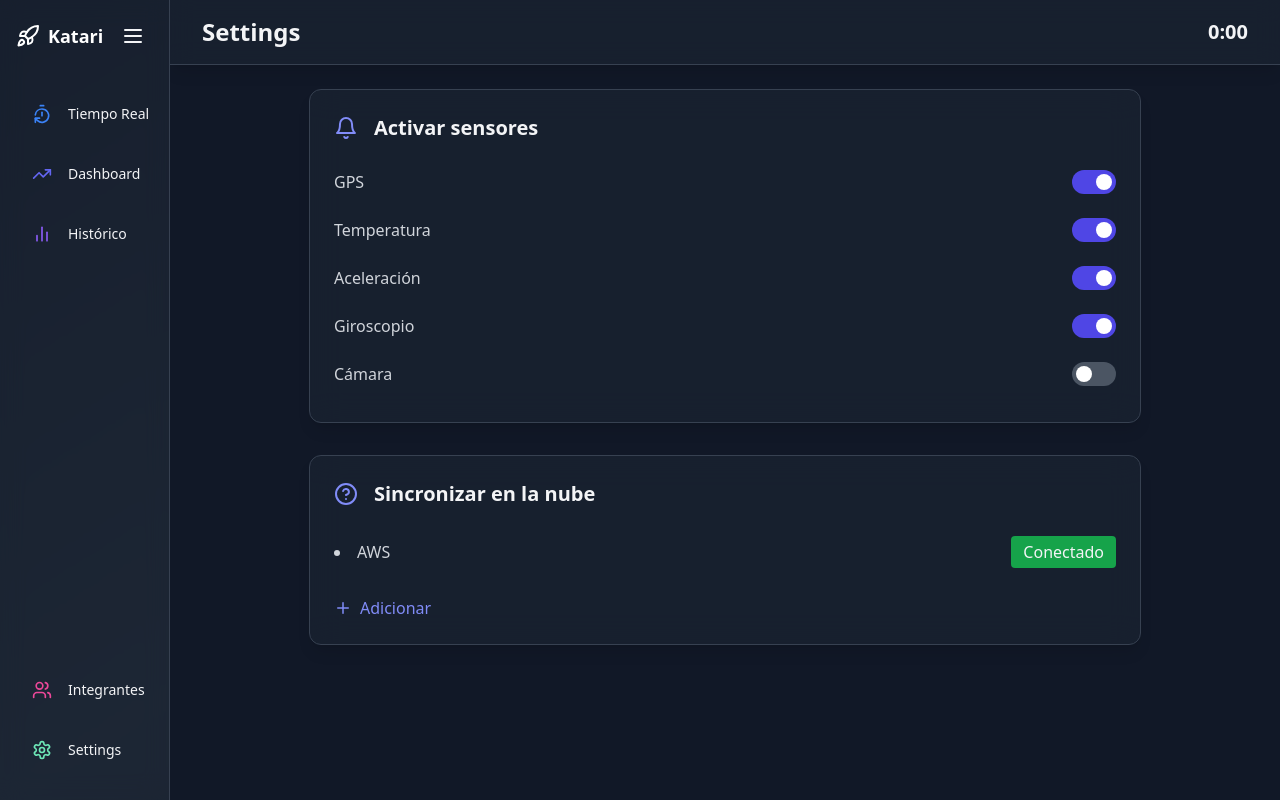
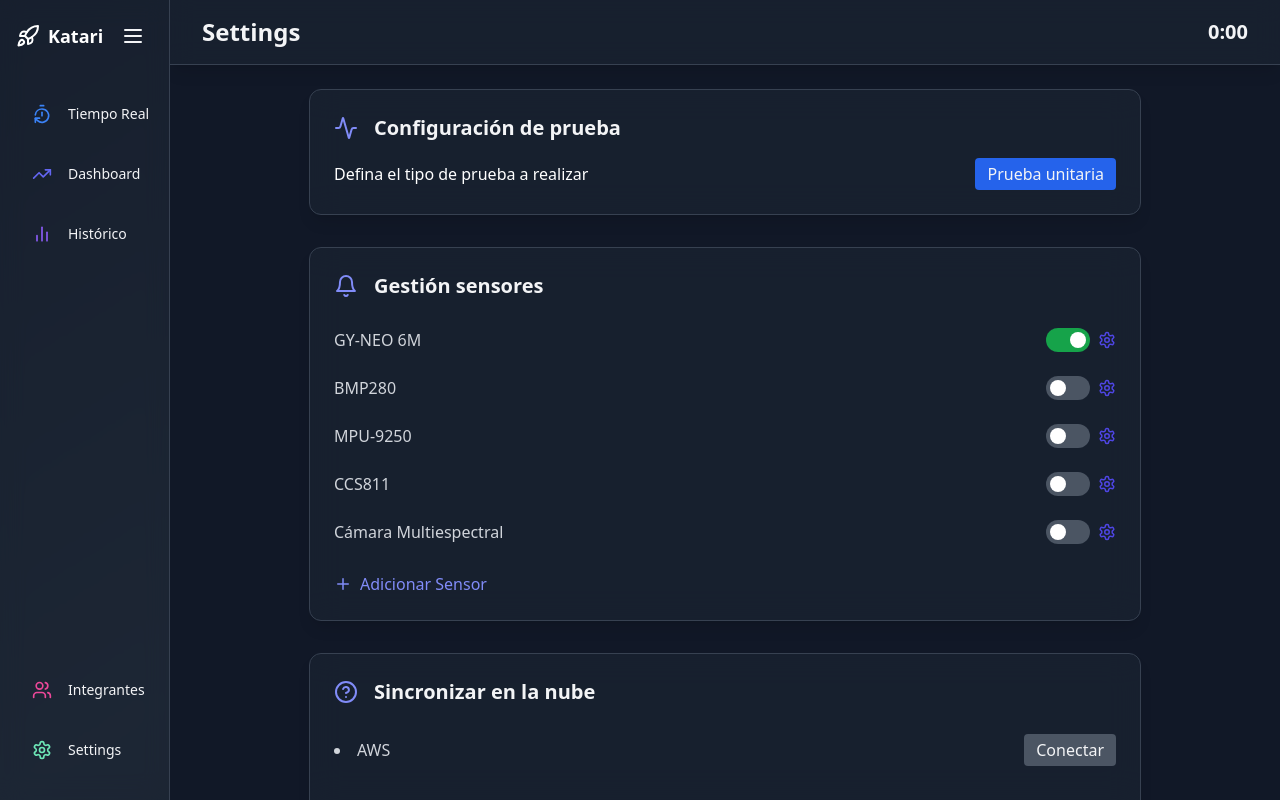
Before and after one commit to KatariSociety/KatariSoft, a React (Vite) app: page /settings in a window 1280 px wide. Built offline with nearby package versions, Linux system fonts and the light colour scheme.

Commit message:
Changed manage sensors

```diff
--- a/src/components/settings/ConnectedAccounts.jsx
+++ b/src/components/settings/ConnectedAccounts.jsx
@@ -7,7 +7,7 @@ const ConnectedAccounts = () => {
 		{
 			id: 1,
 			name: "AWS",
-			connected: true,
+			connected: false,
 		},
 	]);
 	return (
@@ -42,7 +42,7 @@ const ConnectedAccounts = () => {
 				</div>
 			))}
 			<button className='mt-4 flex items-center text-indigo-400 hover:text-indigo-300 transition duration-200'>
-				<Plus size={18} className='mr-2' /> Adicionar
+				<Plus size={18} className='mr-2' /> Agregar cuenta
 			</button>
 		</SettingSection>
 	);
--- a/src/components/settings/Sensores.jsx
+++ b/src/components/settings/Sensores.jsx
@@ -1,45 +1,49 @@
 import { useState } from "react";
 import SettingSection from "./SettingSection";
-import { Bell } from "lucide-react";
+import { Bell, Plus, Settings } from "lucide-react";
 import ToggleSwitch from "./ToggleSwitch";
 
 const Sensores = () => {
 	const [sensores, setSensores] = useState({
 		gps: true,
-		acelera: true,
-		giro: true,
-		temp: true,
+		bmp: true,
+		gy91: true,
+		co2: true,
 		cam: false,
 	});
+	const handleSettingsClick = (sensorlabel) => {
+		alert(`Configuración de ${sensorlabel} en construcción`);
+	};
+
+	const sensorList = [
+		{ label: "GY-NEO 6M", key: "gps" },
+		{ label: "BMP280", key: "barometro" },
+		{ label: "MPU-9250", key: "giroscopio" },
+		{ label: "CCS811", key: "aire" },
+		{ label: "Cámara Multiespectral", key: "camara" },
+	];
 
 	return (
-		<SettingSection icon={Bell} title={"Activar sensores"}>
-			<ToggleSwitch
-				label={"GPS"}
-				isOn={sensores.gps}
-				onToggle={() => setSensores({ ...sensores, gps: !sensores.gps })}
-			/>
-			<ToggleSwitch
-				label={"Temperatura"}
-				isOn={sensores.temp}
-				onToggle={() => setSensores({ ...sensores, temp: !sensores.temp })}
-			/>
-			<ToggleSwitch
-				label={"Aceleración"}
-				isOn={sensores.acelera}
-				onToggle={() => setSensores({ ...sensores, acelera: !sensores.acelera })}
-			/>
-			<ToggleSwitch
-				label={"Giroscopio"}
-				isOn={sensores.giro}
-				onToggle={() => setSensores({ ...sensores, giro: !sensores.giro })}
-			/>
-			<ToggleSwitch
-				label={"Cámara"}
-				isOn={sensores.cam}
-				onToggle={() => setSensores({ ...sensores, cam: !sensores.cam })}
-			/>
+		<SettingSection icon={Bell} title={"Gestión sensores"}>
+			{sensorList.map((sensor) => (
+				<ToggleSwitch
+					key={sensor.key}
+					label={sensor.label}
+					isOn={sensores[sensor.key]}
+					onToggle={() =>
+						setSensores((prev) => ({
+							...prev,
+							[sensor.key]: !prev[sensor.key],
+						}))
+					}
+					onSettingsClick={() => handleSettingsClick(sensor.label)}
+				/>
+			))}
+			<button className="mt-4 flex items-center text-indigo-400 hover:text-indigo-300 transition duration-200">
+				<Plus size={18} className="mr-2" /> Adicionar Sensor
+			</button>
 		</SettingSection>
 	);
 };
+
 export default Sensores;
--- /dev/null
+++ b/src/components/settings/TestType.jsx
@@ -0,0 +1,25 @@
+import { useState } from "react";
+import SettingSection from "./SettingSection";
+import { Activity } from "lucide-react";
+
+const TestType = () => {
+  const [test, setTest] = useState(false);
+
+  return (
+    <SettingSection icon={Activity} title={"Configuración de prueba"}>
+      <div className="flex items-center justify-between w-full">
+        <span className="text-white">Defina el tipo de prueba a realizar</span>
+        <button
+          className={`px-3 py-1 rounded ${
+            test ? "bg-green-600 hover:bg-green-700" : "bg-blue-600 hover:bg-blue-700"
+          } transition duration-200`}
+          onClick={() => setTest(!test)}
+        >
+          {test ? "Lanzamiento completo" : "Prueba unitaria"}
+        </button>
+      </div>
+    </SettingSection>
+  );
+};
+
+export default TestType;
--- a/src/components/settings/ToggleSwitch.jsx
+++ b/src/components/settings/ToggleSwitch.jsx
@@ -1,11 +1,14 @@
-const ToggleSwitch = ({ label, isOn, onToggle }) => {
+import { Settings } from "lucide-react";
+
+const ToggleSwitch = ({ label, isOn, onToggle, onSettingsClick }) => {
 	return (
-		<div className='flex items-center justify-between py-3'>
-			<span className='text-gray-300'>{label}</span>
+		<div className="flex items-center justify-between py-3">
+			<span className="text-gray-300">{label}</span>
+			<div className="flex items-center space-x-2">
 				<button
 					className={`
 						relative inline-flex items-center h-6 rounded-full w-11 transition-colors focus:outline-none
-        ${isOn ? "bg-indigo-600" : "bg-gray-600"}
+						${isOn ? "bg-green-600" : "bg-gray-600"}
 					`}
 					onClick={onToggle}
 				>
@@ -15,7 +18,15 @@ const ToggleSwitch = ({ label, isOn, onToggle }) => {
 						`}
 					/>
 				</button>
+				<button
+					className="text-indigo-600 hover:text-indigo-400 transition duration-200"
+					onClick={onSettingsClick}
+				>
+					<Settings size={18} />
+				</button>
+			</div>
 		</div>
 	);
 };
+
 export default ToggleSwitch;
--- a/src/components/users/UsersTable.jsx
+++ b/src/components/users/UsersTable.jsx
@@ -6,19 +6,25 @@ const userData = [
 	{ id: 1, name: "Sarah Cabeza", email: "integrante@example.com", role: "Mission leader", status: "Active" },
 	{ id: 2, name: "Jarby Salazar", email: "integrante@example.com", role: "Safety Manager", status: "Active" },
 	{ id: 3, name: "Santiago Chaves", email: "integrante@example.com", role: "Technology Manager", status: "Active" },
-	{ id: 4, name: "Alejandra Freire", email: "integrante@example.com", role: "Operations Manager", status: "Active" },
 	{ id: 5, name: "Esteban Yepez", email: "integrante@example.com", role: "Estación Terrena", status: "Active" },
-	{ id: 6, name: "Eduar Cabrera", email: "integrante@example.com", role: "Propulsión", status: "Inactive" },
-	{ id: 7, name: "Alejandro Patiño", email: "integrante@example.com", role: "Aeroestructura", status: "Active" },
-	{ id: 8, name: "Laura García", email: "integrante@example.com", role: "Aeroestructura", status: "Active" },
 	{ id: 9, name: "Jhonatan Becerra", email: "integrante@example.com", role: "Aviónica", status: "Active" },
 	{ id: 10, name: "Jose Velasco ", email: "integrante@example.com", role: "Aviónica", status: "Active" },
-	{ id: 11, name: "Joiner torres", email: "integrante@example.com", role: "Aviónica", status: "Active" },
-	{ id: 12, name: "Maria Hurtado", email: "integrante@example.com", role: "Recuperación", status: "Active" },
+	{ id: 11, name: "Alejandro Torres", email: "integrante@example.com", role: "Aviónica", status: "Active" },
+	{ id: 8, name: "Laura García", email: "integrante@example.com", role: "Aeroestructura", status: "Active" },
+	{ id: 12, name: "Aleja Hurtado", email: "integrante@example.com", role: "Recuperación", status: "Active" },
 	{ id: 13, name: "Elizabeth Muñoz", email: "integrante@example.com", role: "Recuperación", status: "Active" },
+	{ id: 13, name: "Fabian Ramirez", email: "integrante@example.com", role: "Recuperación", status: "Active" },
+	{ id: 4, name: "Willian Medina", email: "integrante@example.com", role: "Propulsión", status: "Active" },
+	{ id: 4, name: "Miguel Gaitan", email: "integrante@example.com", role: "Propulsión", status: "Active" },
+	{ id: 4, name: "Juan botina", email: "integrante@example.com", role: "Propulsión", status: "Active" },
+	{ id: 16, name: "Oliver Davila", email: "integrante@example.com", role: "Marketing/Finanzas", status: "Active" },
+	{ id: 16, name: "Sebastian Vivas", email: "integrante@example.com", role: "Marketing/Finanzas", status: "Active" },
+	{ id: 16, name: "Gabriela Lopez", email: "integrante@example.com", role: "Marketing/Finanzas", status: "Active" },
 	{ id: 15, name: "Juan Lozada", email: "integrante@example.com", role: "Marketing/Finanzas", status: "Active" },
-	{ id: 16, name: "Oliver Davila", email: "integrante@example.com", role: "Marketing/Finanzas", status: "Active" },
 	{ id: 14, name: "Juliana Urrego", email: "integrante@example.com", role: "Marketing/Finanzas", status: "Inactive" },
+	{ id: 4, name: "Alejandra Freire", email: "integrante@example.com", role: "Propulsión", status: "Inactive" },
+	{ id: 6, name: "Eduar Cabrera", email: "integrante@example.com", role: "Propulsión", status: "Inactive" },
+	{ id: 7, name: "Alejandro Patiño", email: "integrante@example.com", role: "Aeroestructura", status: "Inactive" },
 ];
 
 const UsersTable = () => {
--- /dev/null
+++ b/src/context/SensorsData.jsx
@@ -0,0 +1,23 @@
+import React, { createContext, useContext, useEffect, useState } from 'react';
+
+const SensorsDataContext = createContext();
+
+export const SensorsDataProvider = ({ children }) => {
+    const [data, setData] = useState(null);
+
+    useEffect(() => {
+        fetch('/path/to/data.json')
+            .then(response => response.json())
+            .then(data => setData(data));
+    }, []);
+
+    return (
+        <SensorsDataContext.Provider value={data}>
+            {children}
+        </SensorsDataContext.Provider>
+    );
+};
+
+export const useSensorsData = () => {
+    return useContext(SensorsDataContext);
+};
--- a/src/pages/HomePage.jsx
+++ b/src/pages/HomePage.jsx
@@ -32,11 +32,11 @@ const HomePage = () => {
                         animate={{ opacity: 1, y: 0 }}
                         transition={{ duration: 0.5, delay: 0.2 }}
                     >
-                        <img src='/src/assets/katari-x.jpeg' alt='Katari X' className='w-full lg:w-1/3 h-auto object-cover rounded-lg shadow-lg' />
+                        <img src='/src/assets/katari-cansat.jpg' alt='Amaru' className='w-full lg:w-1/3 h-auto object-cover rounded-lg shadow-lg' />
                         <div className='text-gray-300 text-justify'>
-                            <h2 className='text-2xl font-semibold mb-4'>Katari X</h2>
+                            <h2 className='text-2xl font-semibold mb-4'>Amaru</h2>
                             <p>
-                            Katari X es el cohete experimental desarrollado por Katari Society. Este cohete es un hito en el proyecto, ya que no solo integra sistemas de propulsión seguro y un diseño aeródinámico eficientes, sino que también incorpora tecnologías de telemetría y recuperación. Su desarrollo implica un proceso riguroso de investigación, simulaciones y pruebas para asegurar su rendimiento en cualquier condición. Katari X tiene como misión alcanzar un apogeo de 500 metros, demostrando la capacidad técnica y organizativa del equipo para desarrollar sistemas aeroespaciales de bajo costo pero alto impacto. El cohete simboliza el esfuerzo conjunto de un grupo que sueña con expandir los límites de la tecnología espacial en Latinoamérica.
+                            Amaru es el cohete experimental desarrollado por Katari Society. Este cohete es un hito en el proyecto, ya que no solo integra sistemas de propulsión seguro y un diseño aeródinámico eficientes, sino que también incorpora tecnologías de telemetría y recuperación. Su desarrollo implica un proceso riguroso de investigación, simulaciones y pruebas para asegurar su rendimiento en cualquier condición. Amaru tiene como misión alcanzar un apogeo de 500 metros, demostrando la capacidad técnica y organizativa del equipo para desarrollar sistemas aeroespaciales de bajo costo pero alto impacto. El cohete simboliza el esfuerzo conjunto de un grupo que sueña con expandir los límites de la tecnología espacial en Latinoamérica.
                             </p>
                         </div>
                     </motion.div>
@@ -51,12 +51,12 @@ const HomePage = () => {
                     >
 
                         <div className='text-gray-300 text-justify'>
-                            <h2 className='text-2xl font-semibold mb-4'>CanSat</h2>
+                            <h2 className='text-2xl font-semibold mb-4'>Tapirus</h2>
                             <p>
-                            El Cansat es el satélite de bajo costo diseñado por Katari Society para llevar a cabo misiones de monitoreo y recolección de datos en altitud. A pesar de su pequeño tamaño, el CanSat está equipado con múltiples sensores que permiten medir variables como temperatura, presión, altitud, humedad, posición geográfica, monóxido de carbono, dióxido de carbono, aceleración y velocidad durante su descenso. Este dispositivo es lanzado a bordo de Katari X, y su misión consiste en transmitir datos en tiempo real gestionado por este software. El desarrollo de este satélite es un reto multidisciplinario que permite realizar una demostración del compromiso del equipo con la investigación y el avance de la tecnología espacial accesible para todos.
+                            Tapirus es el satélite de bajo costo diseñado por Katari Society para llevar a cabo misiones de monitoreo y recolección de datos en altitud. A pesar de su pequeño tamaño, el CanSat está equipado con múltiples sensores que permiten medir variables como temperatura, presión, altitud, humedad, posición geográfica, monóxido de carbono, dióxido de carbono, aceleración y velocidad durante su descenso. Este dispositivo es lanzado a bordo de Amaru, y su misión consiste en transmitir datos en tiempo real gestionado por este software. El desarrollo de este satélite es un reto multidisciplinario que permite realizar una demostración del compromiso del equipo con la investigación y el avance de la tecnología espacial accesible para todos.
                             </p>
                         </div>
-                        <img src='/src/assets/katari-cansat.jpg' alt='Katari cansat' className='w-full lg:w-1/3 h-auto object-cover rounded-lg shadow-lg' />
+                        <img src='/src/assets/katari-cansat.jpg' alt='Tapirus' className='w-full lg:w-1/3 h-auto object-cover rounded-lg shadow-lg' />
                     </motion.div>
 
                     {/* Sección de Redes Sociales */}
--- a/src/pages/RealTimePage.jsx
+++ b/src/pages/RealTimePage.jsx
@@ -1,3 +1,4 @@
+import React, { useEffect, useState } from 'react';
 import { BarChart2, MapPin, Zap, Rocket, Satellite, Thermometer, CloudHail, Gauge } from "lucide-react";
 import { motion } from "framer-motion";
 
@@ -9,6 +10,7 @@ import { useTimer } from "../context/TimerContext";
 
 const RealTimePage = () => {
     const { handleStart, handleStop,} = useTimer();
+
     return (
         <div className='flex-1 overflow-auto relative z-10'>
             <Header title='Datos en tiempo real' />
--- a/src/pages/SettingsPage.jsx
+++ b/src/pages/SettingsPage.jsx
@@ -1,5 +1,6 @@
 import Header from "../components/common/Header";
 import ConnectedAccounts from "../components/settings/ConnectedAccounts";
+import TestType from "../components/settings/TestType";
 import Sensores from "../components/settings/Sensores";
 
 
@@ -8,6 +9,7 @@ const SettingsPage = () => {
 		<div className='flex-1 overflow-auto relative z-10 bg-gray-900'>
 			<Header title='Settings' />
 			<main className='max-w-4xl mx-auto py-6 px-4 lg:px-8'>
+				<TestType />
 				<Sensores />
 				<ConnectedAccounts />
 			</main>
```
Also changed, not shown: src/context/SensorsData.json (added, +104 -0 lines). Lines whose indentation alone changed are shown as unchanged.
